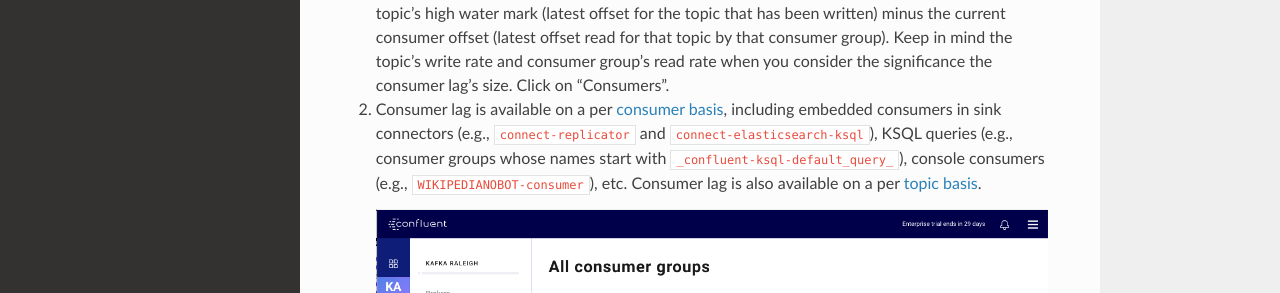
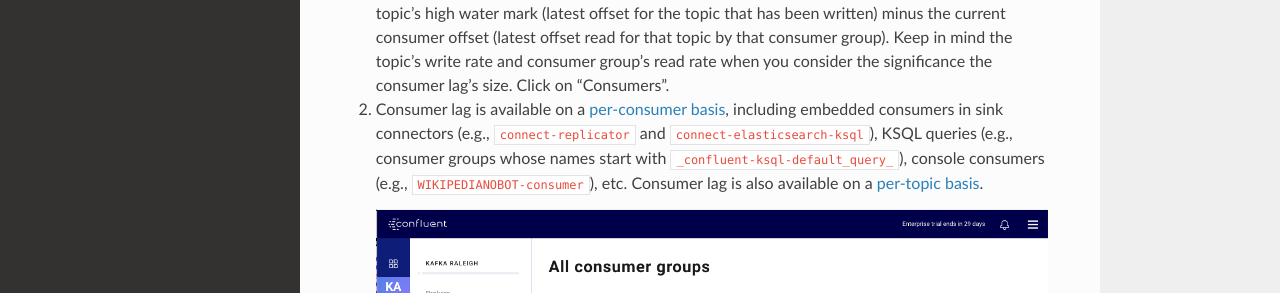
Before and after one commit to confluentinc/cp-demo, a Sphinx documentation site: the page built from docs/index.rst, in a window 1280 px wide and 900 px high, scrolled down 13288 px. Shown: the part 158-451 px from the top of the window. Built offline with Sphinx 7.4.7 and the Read the Docs theme 2.0.0, drawn with Linux system fonts in a browser that asks for light colours.

```diff
--- a/docs/index.rst
+++ b/docs/index.rst
@@ -308,7 +308,7 @@ Consumers
 
 1. |c3| enables you to monitor consumer lag and throughput performance. Consumer lag is the topic's high water mark (latest offset for the topic that has been written) minus the current consumer offset (latest offset read for that topic by that consumer group). Keep in mind the topic's write rate and consumer group's read rate when you consider the significance the consumer lag's size. Click on "Consumers".
 
-2. Consumer lag is available on a per `consumer basis <https://docs.confluent.io/current/control-center/consumers.html#view-consumer-lag-details-for-a-consumer-group>`__, including embedded consumers in sink connectors (e.g., ``connect-replicator`` and ``connect-elasticsearch-ksql``), KSQL queries (e.g., consumer groups whose names start with ``_confluent-ksql-default_query_``), console consumers (e.g., ``WIKIPEDIANOBOT-consumer``), etc.  Consumer lag is also available on a per `topic basis <https://docs.confluent.io/current/control-center/topics/view.html#view-consumer-lag-for-a-topic>`__.
+2. Consumer lag is available on a `per-consumer basis <https://docs.confluent.io/current/control-center/consumers.html#view-consumer-lag-details-for-a-consumer-group>`__, including embedded consumers in sink connectors (e.g., ``connect-replicator`` and ``connect-elasticsearch-ksql``), KSQL queries (e.g., consumer groups whose names start with ``_confluent-ksql-default_query_``), console consumers (e.g., ``WIKIPEDIANOBOT-consumer``), etc.  Consumer lag is also available on a `per-topic basis <https://docs.confluent.io/current/control-center/topics/view.html#view-consumer-lag-for-a-topic>`__.
 
    .. figure:: images/consumer_group_list.png
       :alt: image
```
